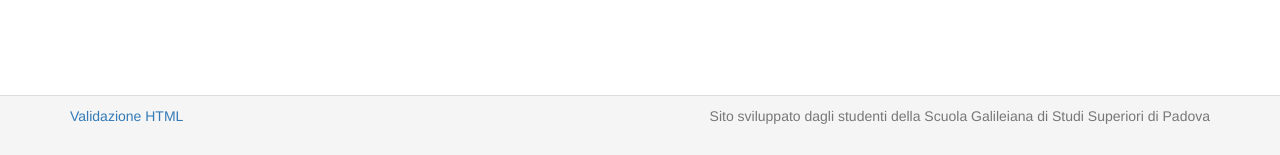
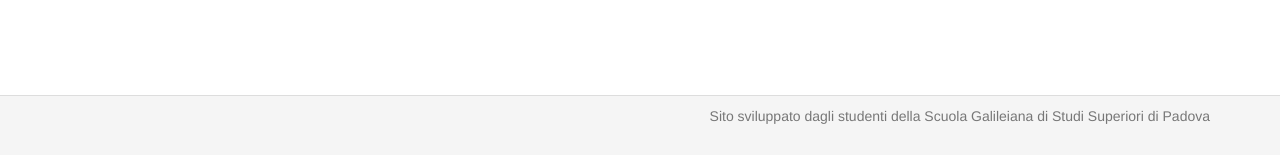
Before and after one commit to studentisgss/booking, a Django app: template activities/templates/activities/list.html in a window 1280 px wide. Shown: the part 645-800 px from the top of the page. Run offline with Django 3.2, Linux system fonts and the light colour scheme; the template is opened without the code that fills it, so the values that code supplies are empty; some libraries are stand-ins or nearby versions.

Commit message:
Hide W3C validator link

```diff
--- a/base/templates/base/layout.html
+++ b/base/templates/base/layout.html
@@ -86,7 +86,7 @@
 <footer class="footer">
 	<div class="container">
 		<p>
-			<a href="https://validator.w3.org/check?uri=referer">Validazione HTML</a>
+			{% if DEMO %}<a href="https://validator.w3.org/check?uri=referer">Validazione HTML</a>{% endif %}
             <span class="pull-right text-muted">Sito sviluppato dagli studenti della Scuola Galileiana di Studi Superiori di Padova</span>
         </p>
 	</div>
```
